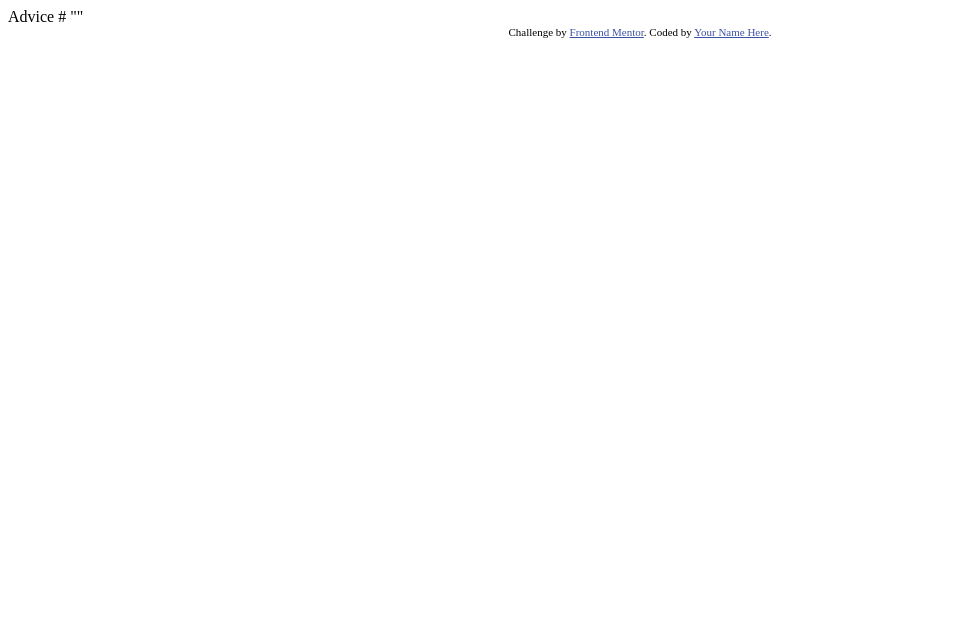
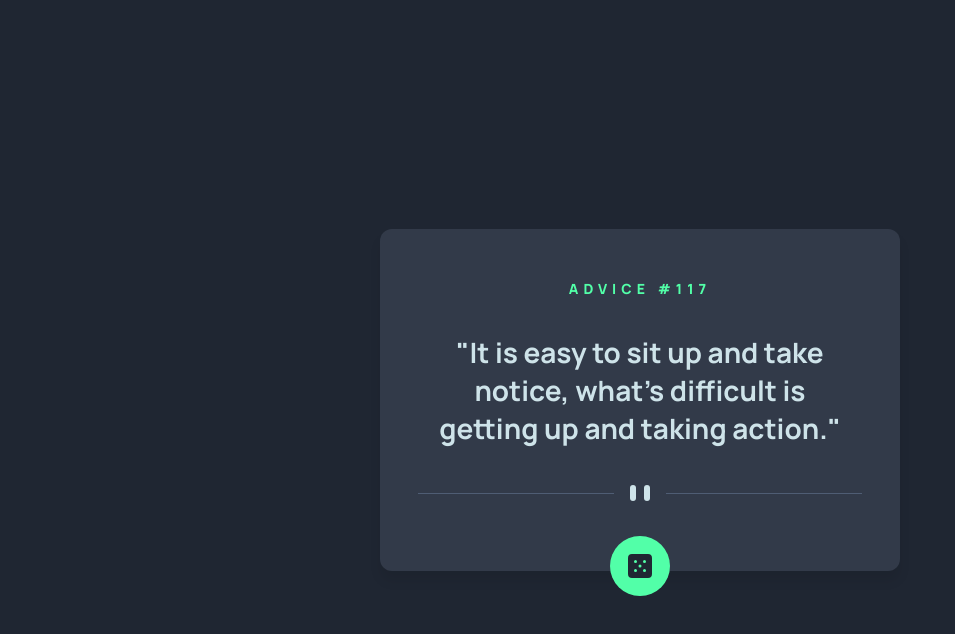
Before and after one commit to outHereSam/another-advice-generator, a plain HTML site: page index.html in a window 1280 px wide. Shown: the whole page, without its empty margins (0-955 px from the left). Drawn offline with Linux system fonts and the light colour scheme.

Commit message:
Codes static design

```diff
--- a/index.html
+++ b/index.html
@@ -1,28 +1,52 @@
 <!DOCTYPE html>
 <html lang="en">
-<head>
-  <meta charset="UTF-8">
-  <meta name="viewport" content="width=device-width, initial-scale=1.0"> <!-- displays site properly based on user's device -->
+  <head>
+    <meta charset="UTF-8" />
+    <meta name="viewport" content="width=device-width, initial-scale=1.0" />
+    <!-- displays site properly based on user's device -->
 
-  <link rel="icon" type="image/png" sizes="32x32" href="./images/favicon-32x32.png">
+    <link
+      rel="icon"
+      type="image/png"
+      sizes="32x32"
+      href="./images/favicon-32x32.png"
+    />
 
-  <title>Frontend Mentor | Advice generator app</title>
+    <!-- Manrope Font Embeded -->
+    <link rel="preconnect" href="https://fonts.googleapis.com" />
+    <link rel="preconnect" href="https://fonts.gstatic.com" crossorigin />
+    <link
+      href="https://fonts.googleapis.com/css2?family=Manrope:wght@200..800&display=swap"
+      rel="stylesheet"
+    />
 
-  <!-- Feel free to remove these styles or customise in your own stylesheet 👍 -->
-  <style>
-    .attribution { font-size: 11px; text-align: center; }
-    .attribution a { color: hsl(228, 45%, 44%); }
-  </style>
-</head>
-<body>
+    <!-- CSS -->
+    <link rel="stylesheet" href="style.css" />
 
-  Advice #<!-- Advice ID goes here -->
+    <title>Frontend Mentor | Advice generator app</title>
+  </head>
+  <body>
+    <div class="container">
+      <p class="advice-id">Advice #117</p>
+      <h1 class="advice">
+        "It is easy to sit up and take notice, what's difficult is getting up
+        and taking action."
+      </h1>
 
-  "<!-- Advice text goes here -->"
+      <img
+        class="divider-desktop"
+        src="./images/pattern-divider-desktop.svg"
+        alt="divider"
+      />
+      <img
+        class="divider-mobile"
+        src="./images/pattern-divider-mobile.svg"
+        alt="divider"
+      />
 
-  <div class="attribution">
-    Challenge by <a href="https://www.frontendmentor.io?ref=challenge" target="_blank">Frontend Mentor</a>.
-    Coded by <a href="#">Your Name Here</a>.
-  </div>
-</body>
+      <button id="dice">
+        <img src="./images/icon-dice.svg" alt="dice" />
+      </button>
+    </div>
+  </body>
 </html>
--- /dev/null
+++ b/style.css
@@ -0,0 +1,63 @@
+* {
+  padding: 0;
+  margin: 0;
+  box-sizing: border-box;
+}
+
+body {
+  font-family: "Manrope", sans-serif;
+  height: 100vh;
+  display: flex;
+  justify-content: center;
+  align-items: center;
+  background-color: hsl(218, 23%, 16%);
+}
+
+.divider-mobile {
+  display: none;
+}
+
+.container {
+  display: flex;
+  flex-direction: column;
+  align-items: center;
+  /* text-align: center; */
+  max-width: 520px;
+  padding: 50px 50px 70px 50px;
+  background-color: hsl(217, 19%, 24%);
+  border-radius: 12px;
+  position: relative;
+  box-shadow: 0 10px 12px rgba(0, 0, 0, 0.08);
+}
+.advice-id {
+  text-transform: uppercase;
+  font-weight: 800;
+  font-size: 14px;
+  letter-spacing: 5px;
+  color: hsl(150, 100%, 66%);
+  margin: 0 0 35px 0;
+}
+.advice {
+  font-size: 28px;
+  color: hsl(193, 38%, 86%);
+  text-align: center;
+  margin: 0 0 38px 0;
+}
+#dice {
+  width: 60px;
+  height: 60px;
+  border: none;
+  border-radius: 50%;
+  display: flex;
+  justify-content: center;
+  align-items: center;
+  background-color: hsl(150, 100%, 66%);
+  position: absolute;
+  bottom: -25px;
+  cursor: pointer;
+  transition: box-shadow 0.1s ease-in;
+}
+
+#dice:hover {
+  box-shadow: 0 0 16px 3px rgba(82, 255, 168, 0.7);
+}
```
